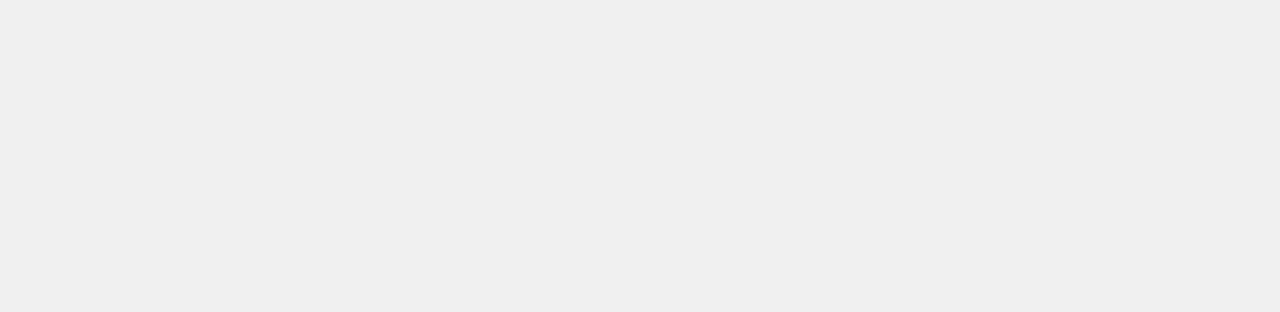
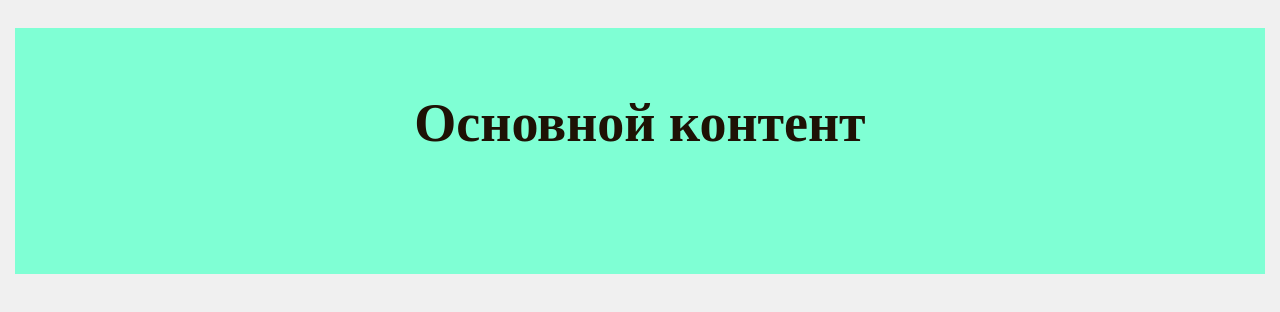
Before and after one commit to Lenar902/remote-test, a plain HTML site: page index.html in a window 1280 px wide. Drawn offline with Linux system fonts and the light colour scheme.

Commit message:
add main content

```diff
--- a/css/main.css
+++ b/css/main.css
@@ -26,3 +26,12 @@ h1 {
   font-weight: normal;
   margin-bottom: .5em;
 }
+
+.main {
+  padding: 50px;
+  text-align: center;
+  background-color: aquamarine;
+  color:rgb(30, 18, 5);
+  font-family: serif;
+  font-size: 36px;
+}
--- a/index.html
+++ b/index.html
@@ -8,6 +8,8 @@
         <link rel="stylesheet" href="css/main.css" />
     </head>
     <body>
-
+       <main class="main">
+            <h2>Основной контент</h2>
+       </main>
     </body>
 </html>
```
